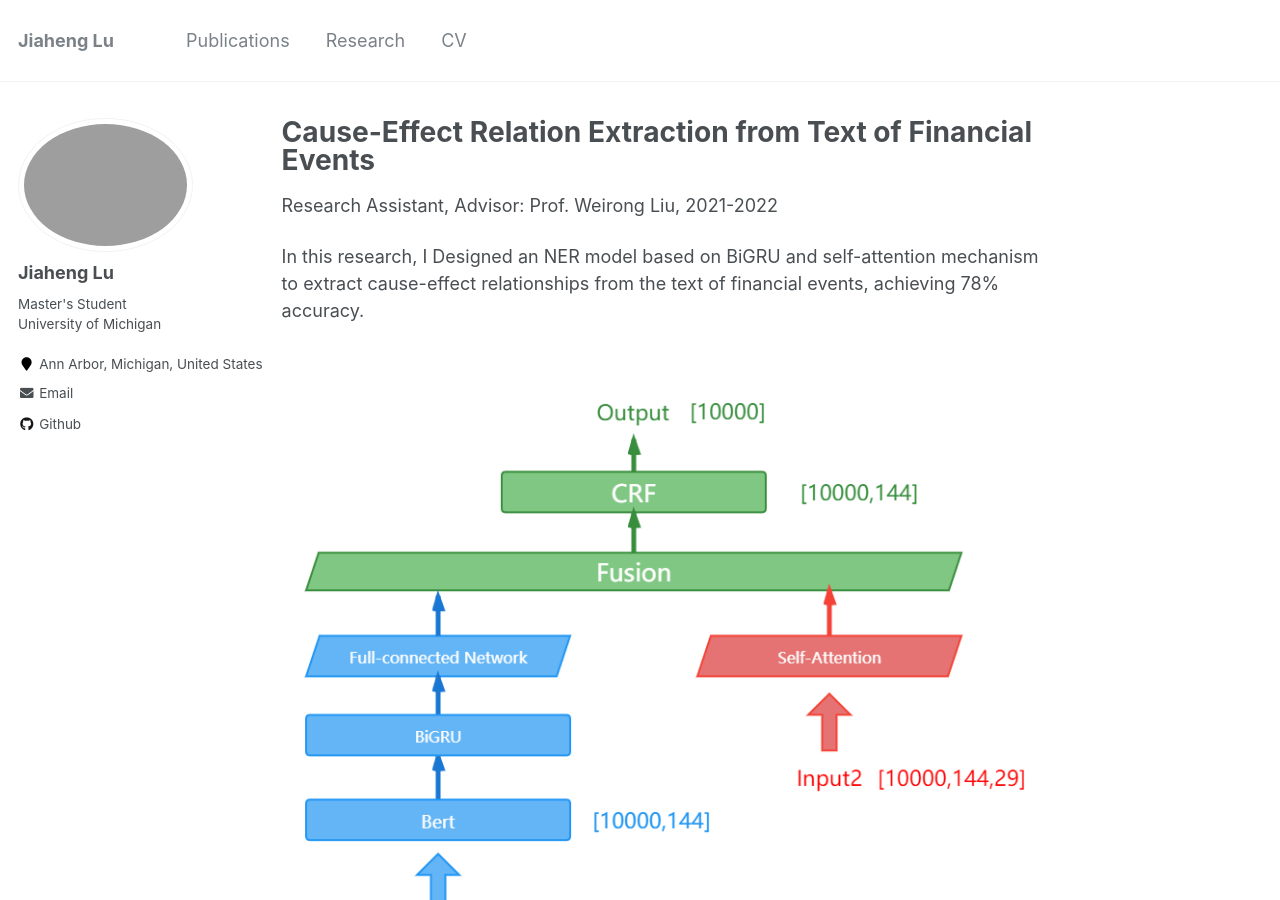
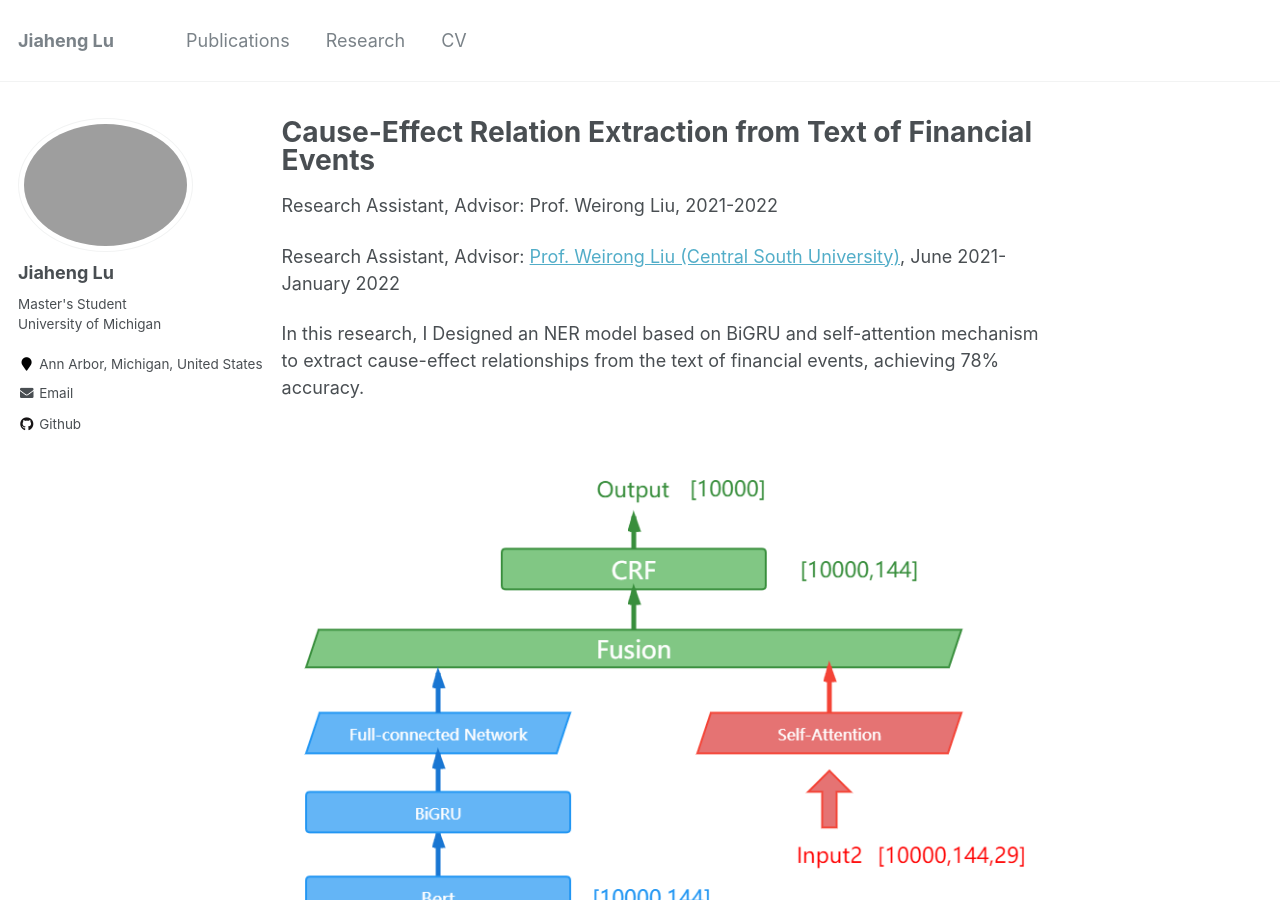
Before and after one commit to JhengLu/JhengLu.github.io, a Jekyll site: the page built from _teaching/2021-06-01-NLP.md, in a window 1280 px wide and 900 px high. Built offline with Jekyll 4.4.1, drawn with Linux system fonts in a browser that asks for light colours.

Commit message:
Update 2021-06-01-NLP.md

```diff
--- a/_teaching/2021-06-01-NLP.md
+++ b/_teaching/2021-06-01-NLP.md
@@ -7,8 +7,9 @@ venue: "University 1, Department"
 date_1: 2021-06-01
 date_2: 2022-01-01
 advisor: "Advisor: Prof. Weirong Liu"
-
+judge: clean
 ---
+<p>Research Assistant, Advisor: <a href="https://faculty.csu.edu.cn/liuweirong/en/index.htm">Prof. Weirong Liu (Central South University)</a>, June 2021-January 2022</p>
 In this research, I Designed an NER model based on BiGRU and self-attention mechanism to extract cause-effect relationships from the text of financial events, achieving 78% accuracy.
 
 <br>
```
